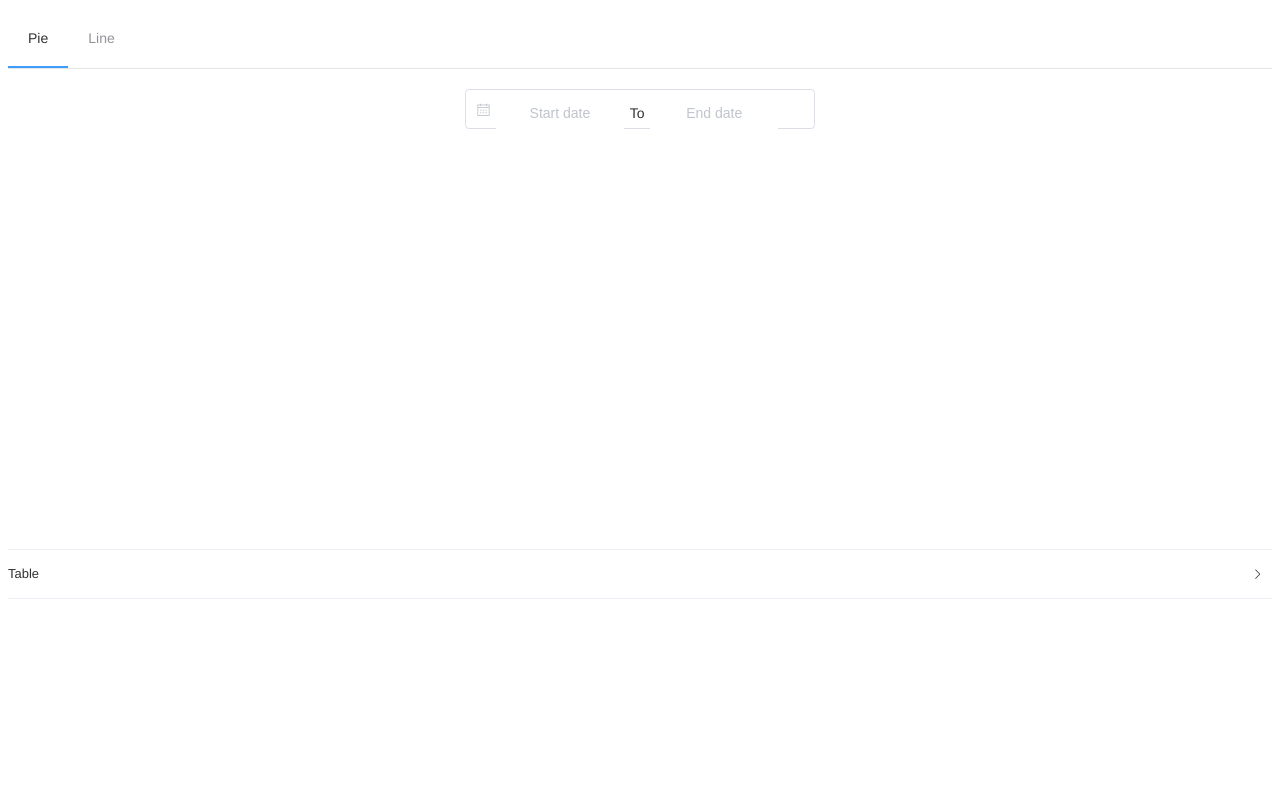
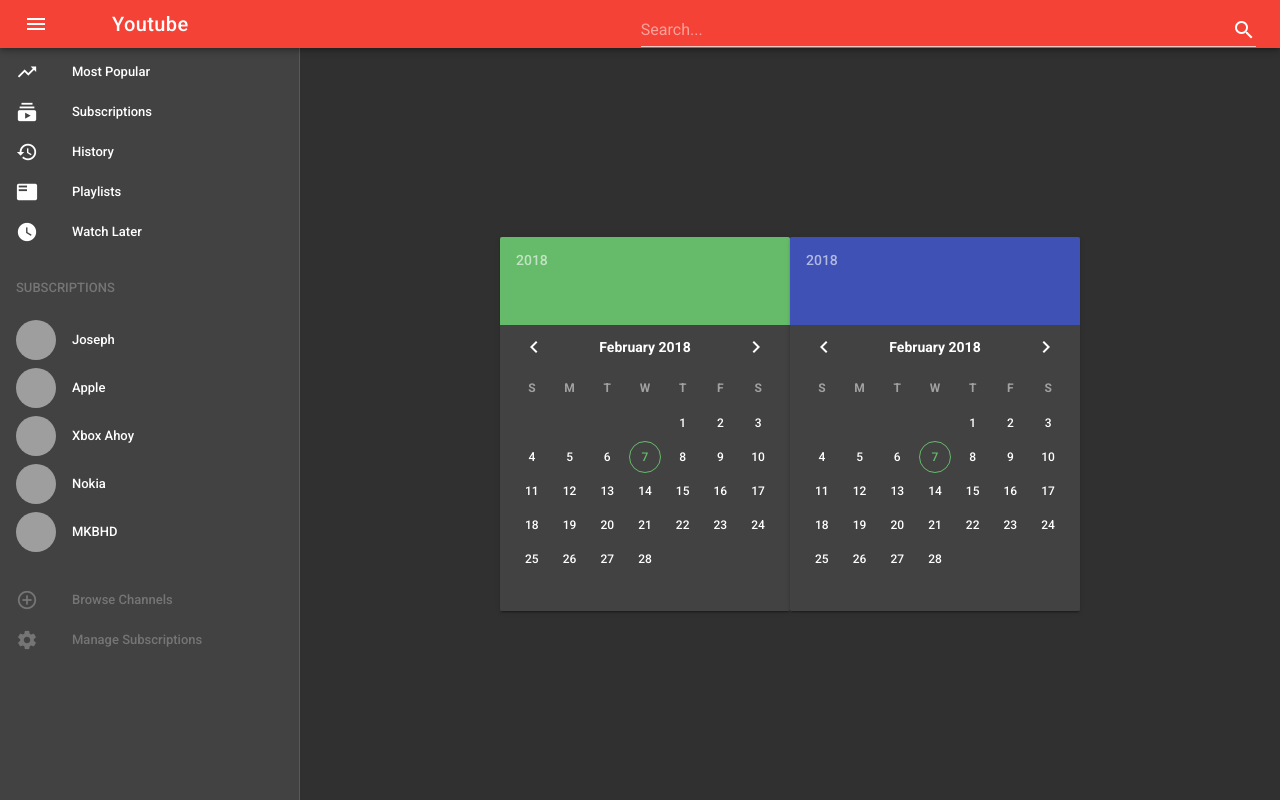
Before and after one commit to itriy/monefy, a Vue app in the folder my-monefy/: page / in a window 1280 px wide. Built offline with nearby package versions, Linux system fonts and the light colour scheme; no server answers; the database is empty; grey boxes are pictures that could not be loaded.

Commit message:
Vuetify - X

```diff
--- a/my-monefy/index.html
+++ b/my-monefy/index.html
@@ -3,6 +3,7 @@
   <head>
     <meta charset="utf-8">
     <meta name="viewport" content="width=device-width,initial-scale=1.0">
+    <link href='https://fonts.googleapis.com/css?family=Roboto:300,400,500,700|Material+Icons' rel="stylesheet">
     <title>my-monefy</title>
   </head>
   <body>
--- a/my-monefy/package.json
+++ b/my-monefy/package.json
@@ -18,6 +18,7 @@
     "vue-chartjs": "^3.1.1",
     "vue-router": "^3.0.1",
     "vuefire": "^1.4.5",
+    "vuetify": "^1.0.3",
     "vuex": "^3.0.1"
   },
   "devDependencies": {
--- a/my-monefy/src/App.vue
+++ b/my-monefy/src/App.vue
@@ -1,19 +1,136 @@
-<template>
+<!-- <template>
   <div id="app">
+    <v-app>
+      <v-navigation-drawer app></v-navigation-drawer>
+      <v-toolbar app></v-toolbar>
+      <v-content>
+        <v-container fluid>
+          <router-view></router-view>
+        </v-container>
+      </v-content>
+      <v-footer app></v-footer>
+    </v-app>
+    <v-app>
+       <v-content>
+         <v-container>
+           <router-view/>
+         </v-container>
+       </v-content>
+    </v-app>
     <el-menu :default-active="activeIndex" router mode="horizontal">
       <el-menu-item index="/">Pie</el-menu-item>
       <el-menu-item index="line">Line</el-menu-item>
     </el-menu>
     <router-view/>
+
   </div>
+</template> -->
+<template>
+  <v-app
+    dark
+    id="inspire"
+  >
+    <v-navigation-drawer
+      fixed
+      clipped
+      v-model="drawer"
+      app
+    >
+      <v-list dense>
+        <v-list-tile v-for="item in items" :key="item.text" @click="">
+          <v-list-tile-action>
+            <v-icon>{{ item.icon }}</v-icon>
+          </v-list-tile-action>
+          <v-list-tile-content>
+            <v-list-tile-title>
+              {{ item.text }}
+            </v-list-tile-title>
+          </v-list-tile-content>
+        </v-list-tile>
+        <v-subheader class="mt-3 grey--text text--darken-1">SUBSCRIPTIONS</v-subheader>
+        <v-list>
+          <v-list-tile v-for="item in items2" :key="item.text" avatar @click="">
+            <v-list-tile-avatar>
+              <img :src="`https://randomuser.me/api/portraits/men/${item.picture}.jpg`" alt="">
+            </v-list-tile-avatar>
+            <v-list-tile-title v-text="item.text"></v-list-tile-title>
+          </v-list-tile>
+        </v-list>
+        <v-list-tile class="mt-3" @click="">
+          <v-list-tile-action>
+            <v-icon color="grey darken-1">add_circle_outline</v-icon>
+          </v-list-tile-action>
+          <v-list-tile-title class="grey--text text--darken-1">Browse Channels</v-list-tile-title>
+        </v-list-tile>
+        <v-list-tile @click="">
+          <v-list-tile-action>
+            <v-icon color="grey darken-1">settings</v-icon>
+          </v-list-tile-action>
+          <v-list-tile-title class="grey--text text--darken-1">Manage Subscriptions</v-list-tile-title>
+        </v-list-tile>
+      </v-list>
+    </v-navigation-drawer>
+    <v-toolbar
+      color="red"
+      dense
+      fixed
+      clipped-left
+      app
+    >
+      <v-toolbar-side-icon @click.stop="drawer = !drawer"></v-toolbar-side-icon>
+      <v-icon class="mx-3">fa-youtube</v-icon>
+      <v-toolbar-title class="mr-5 align-center">
+        <span class="title">Youtube</span>
+      </v-toolbar-title>
+      <v-spacer></v-spacer>
+      <v-layout row align-center style="max-width: 650px">
+        <v-text-field
+          placeholder="Search..."
+          single-line
+          append-icon="search"
+          :append-icon-cb="() => {}"
+          color="white"
+          hide-details
+        ></v-text-field>
+      </v-layout>
+    </v-toolbar>
+    <v-content>
+      <v-container fill-height>
+        <v-layout justify-center align-center>
+          <v-flex shrink>
+              <router-view></router-view>
+          </v-flex>
+        </v-layout>
+      </v-container>
+    </v-content>
+  </v-app>
 </template>
+
 
 <script>
 export default {
   name: 'App',
+  props: {
+    source: String
+  },
   data() {
     return {
       // activeIndex: '/pie'
+          drawer: true,
+          items: [
+            { icon: 'trending_up', text: 'Most Popular' },
+            { icon: 'subscriptions', text: 'Subscriptions' },
+            { icon: 'history', text: 'History' },
+            { icon: 'featured_play_list', text: 'Playlists' },
+            { icon: 'watch_later', text: 'Watch Later' }
+          ],
+          items2: [
+            { picture: 28, text: 'Joseph' },
+            { picture: 38, text: 'Apple' },
+            { picture: 48, text: 'Xbox Ahoy' },
+            { picture: 58, text: 'Nokia' },
+            { picture: 78, text: 'MKBHD' }
+          ]
     };
   },
   computed: {
@@ -33,6 +150,9 @@ export default {
     text-align: left;
     color: #2c3e50;
   }
+  .input-group__details:after {
+    background-color: rgba(255, 255, 255, 0.32) !important;
+  }
 /*  .Chart {
     background: #212733;
     border-radius: 15px;
--- a/my-monefy/src/components/pickedList.vue
+++ b/my-monefy/src/components/pickedList.vue
@@ -1,4 +1,4 @@
-<template>
+<!-- <template>
   <div>
     <el-date-picker
       class="datapicker"
@@ -9,6 +9,7 @@
       :picker-options="pickerOptions"
       end-placeholder="End date">
     </el-date-picker>
+
 
 {{valueCalc}}
 
@@ -44,7 +45,34 @@
         </el-collapse>
 
   </div>
+</template> -->
+<template>
+  <v-layout row wrap>
+    {{valueCalc}}
+    <v-flex xs12 sm6>
+      <v-date-picker color="green lighten-1" v-model="value"></v-date-picker>
+    </v-flex>
+    <v-flex xs12 sm6 class="hidden-xs-only">
+      <v-date-picker color="green lighten-1" header-color="primary" v-model="value2"></v-date-picker>
+    </v-flex>
+  </v-layout>
 </template>
+<!-- <template>
+<div>
+  <p>
+    <v-date-picker multiple v-model="dates"></v-date-picker>
+    <v-date-picker lazy multiple v-model="dates"></v-date-picker>
+  </p>
+  <p>
+    <v-date-picker multiple type="month" v-model="months"></v-date-picker>
+    <v-date-picker lazy multiple type="month" v-model="months"></v-date-picker>
+  </p>
+
+</div>
+
+</template> -->
+
+
 
 <script>
 import PieExample from './PieChart'
@@ -56,11 +84,16 @@ export default {
   data () {
     return {
        value: '',
+       value2: '',
        PieChartData: [],
        PieChartLabels: [],
        pickerOptions: {},
-    }
+               dates: ['2018-01-15', '2018-01-20'],
+        months: ['2018-01', '2017-03'],
+
+        }
   },
+
   // mounted() {
   //   // this.$store.dispatch('getList');
   // },
@@ -79,6 +112,9 @@ export default {
 
        this.PieChartLabels = this.$store.getters.pickedListCategory;
        this.PieChartData = this.$store.getters.pickedSumListToCategory;
+
+       console.log(this.value)
+       console.log(this.value2)
 
        // this.year = new Date();
 
--- a/my-monefy/src/main.js
+++ b/my-monefy/src/main.js
@@ -5,6 +5,17 @@ import App from './App'
 import router from './router'
 import store from './store'
 import * as firebase from 'firebase'
+import Vuetify from 'vuetify'
+import 'vuetify/dist/vuetify.min.css'
+
+Vue.use(Vuetify, {
+  theme: {
+    primary: '#3f51b5',
+    secondary: '#b0bec5',
+    accent: '#8c9eff',
+    error: '#b71c1c'
+  }
+})
 
 Vue.config.productionTip = false
 
```
Also changed, not shown: my-monefy/src/router/index.js (+6 -4 lines), 1 other file (tests, documents, lock files or other folders).
